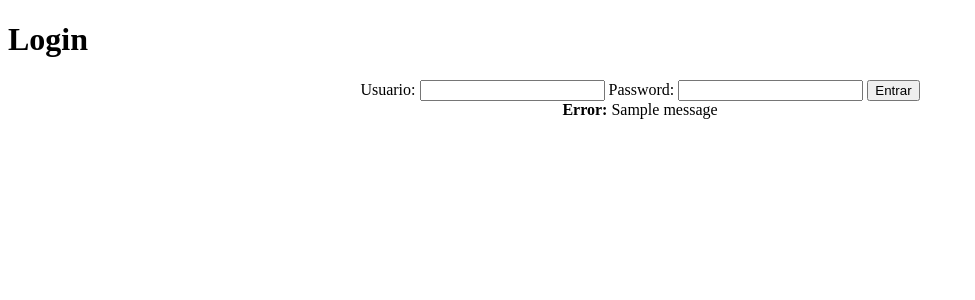
After one commit to zamzibar/django-intro-agenda, a Django app: page /login/ in a window 1280 px wide. The commit adds this page. Shown: the top 300 px of the page, without its empty margins (0-975 px from the left). Run offline with Django 3.2, Linux system fonts and the light colour scheme; one stand-in notice (Sample message) is shown.

Commit message:
criada a tela de autenticação

```diff
--- a/agenda/urls.py
+++ b/agenda/urls.py
@@ -17,9 +17,14 @@ from django.contrib import admin
 from django.urls import path
 from core import  views
 from django.views.generic import RedirectView
+
 urlpatterns = [
     path('admin/', admin.site.urls),
     path('evento/<nome_evento>', views.ver_evento),
     path('agenda/', views.lista_eventos),
-    path('',RedirectView.as_view(url='/agenda/')) #redirecionamento inicial
+    path('',RedirectView.as_view(url='/agenda/')),#redirecionamento inicial
+    path('login/', views.login_user),
+    path('login/submit', views.submit_login),
+    path('logout', views.logout_user),
+
 ]
--- a/core/views.py
+++ b/core/views.py
@@ -1,11 +1,15 @@
 from django.shortcuts import render, HttpResponse, redirect
 from core.models import Evento
+from django.contrib.auth.decorators import login_required
+from django.contrib.auth import authenticate, login, logout
+from django.contrib import messages
 
 # Create your views here.
 def ver_evento(request,nome_evento):
     consulta = Evento.objects.get(titulo=nome_evento)
     return HttpResponse('O envento {} está marcado para {}'.format(consulta.titulo, consulta.data_evento))
 
+@login_required(login_url='/login/')
 def lista_eventos(request):
     usuario = request.user
     evento = Evento.objects.filter(usuario=usuario)
@@ -14,3 +18,27 @@ def lista_eventos(request):
 
 # def index(request):
 #     return redirect('/agenda/')
+
+def login_user(request):
+    return render(request, 'login.html')
+
+def logout_user(request):
+    logout(request)
+    return redirect('/')
+
+
+def submit_login(request):
+    if request.POST:
+        username = request.POST.get('username')
+        password = request.POST.get('password')
+        usuario = authenticate(username=username, password=password)
+
+        if usuario is not None:
+            login(request, usuario)
+        else:
+            messages.error(request, "Usuário ou senha inválida")
+
+        return redirect('/')
+
+    else:
+        return redirect('/')
--- /dev/null
+++ b/templates/login.html
@@ -0,0 +1,32 @@
+<!DOCTYPE html>
+<html lang="en">
+<head>
+    <meta charset="UTF-8">
+    <title>Title</title>
+</head>
+<body>
+    <h1>Login</h1>
+    <form action="submit" method="POST">{% csrf_token %}
+        <div align="center">
+             <label>Usuario:</label>
+            <input type="text" name="username">
+            <label>Password:</label>
+            <input type="password" name="password">
+            <button type="submit">Entrar</button>
+        </div>
+    </form>
+
+    <div>
+
+
+    <div align="center">
+    {% for message in  messages %}
+        <strong>Error: </strong>{{ message }}
+    {% endfor %}
+    </div>
+
+
+
+
+</body>
+</html>
--- a/templates/model-page.html
+++ b/templates/model-page.html
@@ -5,6 +5,7 @@
 </head>
 <body>
     <header>
+        <a href="/logout">Logout</a>
         <h1>Agenda</h1>
     </header>
     {% block content %} {% endblock %}
```
Also changed, not shown: db.sqlite3.
